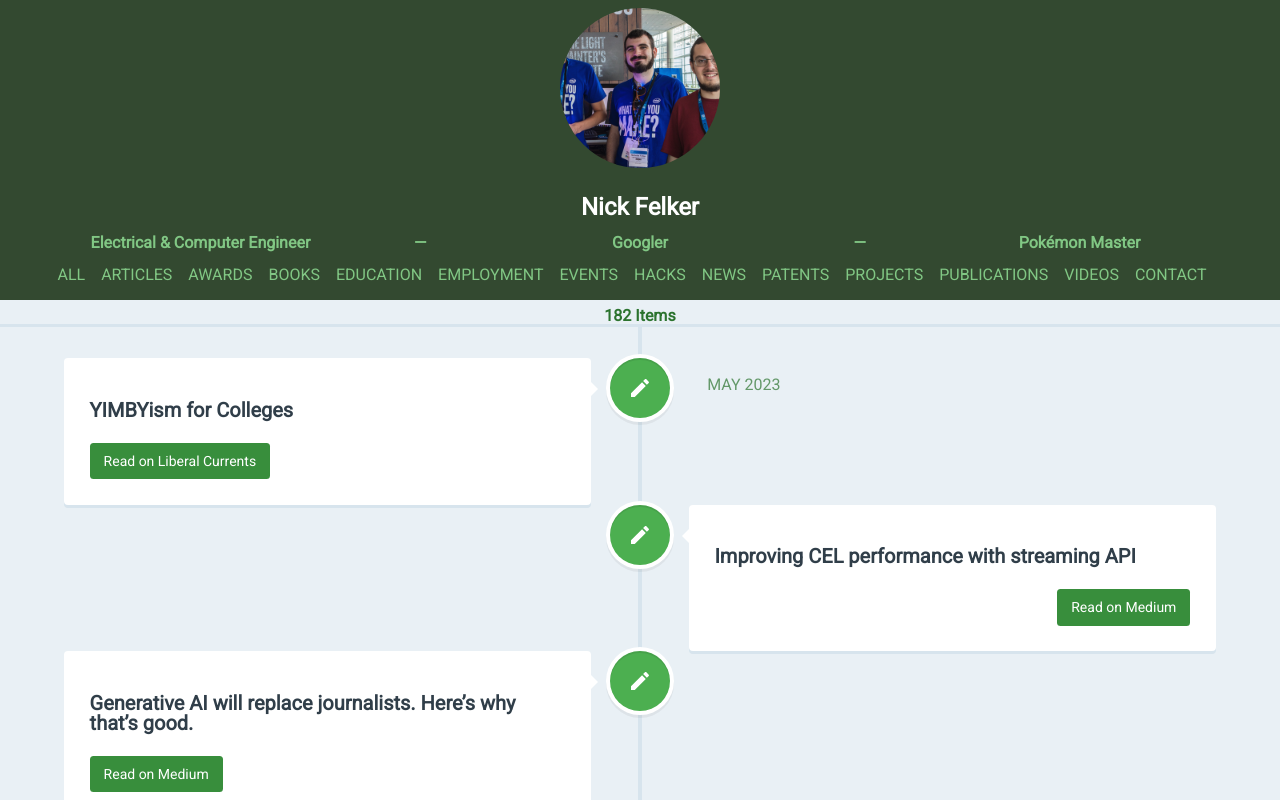
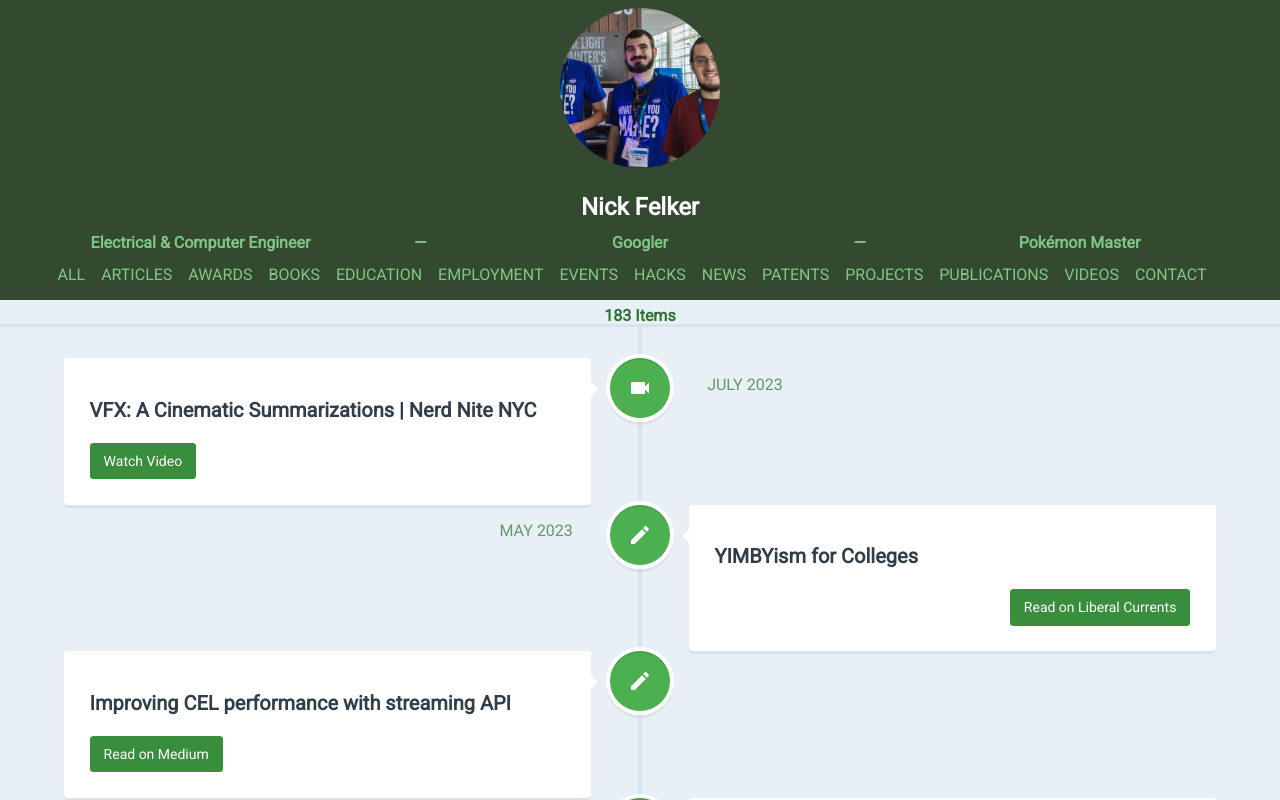
Before and after one commit to Fleker/Fleker.github.io, an Angular app: page / in a window 1280 px wide. Shown: the top 800 px of the page. Built offline with nearby package versions, Linux system fonts and the light colour scheme.

Commit message:
Add Nerd Nite & Threads
Close #128
Close #129

```diff
--- a/src/contact.ts
+++ b/src/contact.ts
@@ -63,5 +63,9 @@ export default [
     "link": "https://www.google.com/maps/contrib/115420961179277990370/reviews",
     "type": "Google Maps",
     "icon": "assets/maps.svg",
+  }, {
+    "link": "https://www.threads.net/@fleker",
+    "type": "Threads",
+    "icon": "assets/threads.svg",
   }
 ]
--- a/src/entries.videos.ts
+++ b/src/entries.videos.ts
@@ -41,5 +41,11 @@ export default [
       "date": "August 6 2017",
       "link": "https://www.youtube.com/watch?v=vFyOAY8bNk4",
       "linkText": "Watch Video"
+  }, {
+      "type": "Videos",
+      "name": "VFX: A Cinematic Summarizations | Nerd Nite NYC",
+      "date": "July 20 2023",
+      "link": "https://youtu.be/hbSBiHvWjd0",
+      "linkText": "Watch Video"
   }
 ]
```
Also changed, not shown: src/assets/threads.svg (added).
